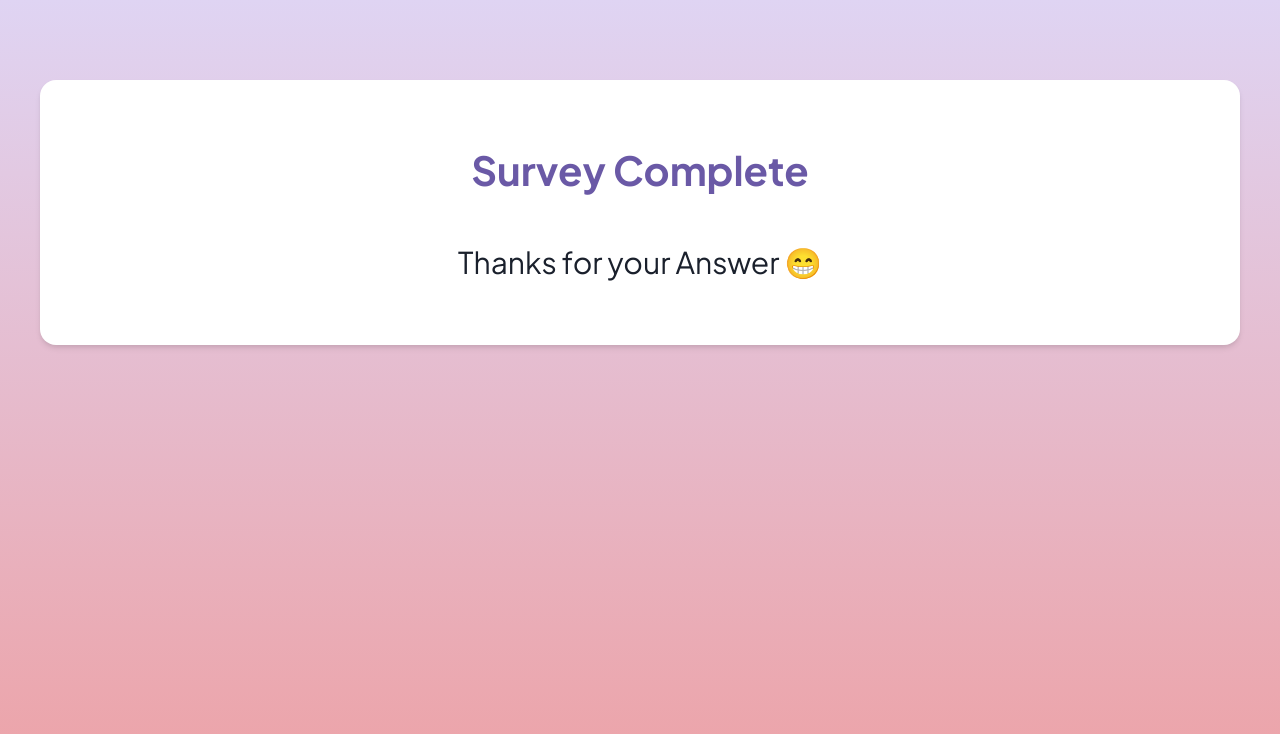
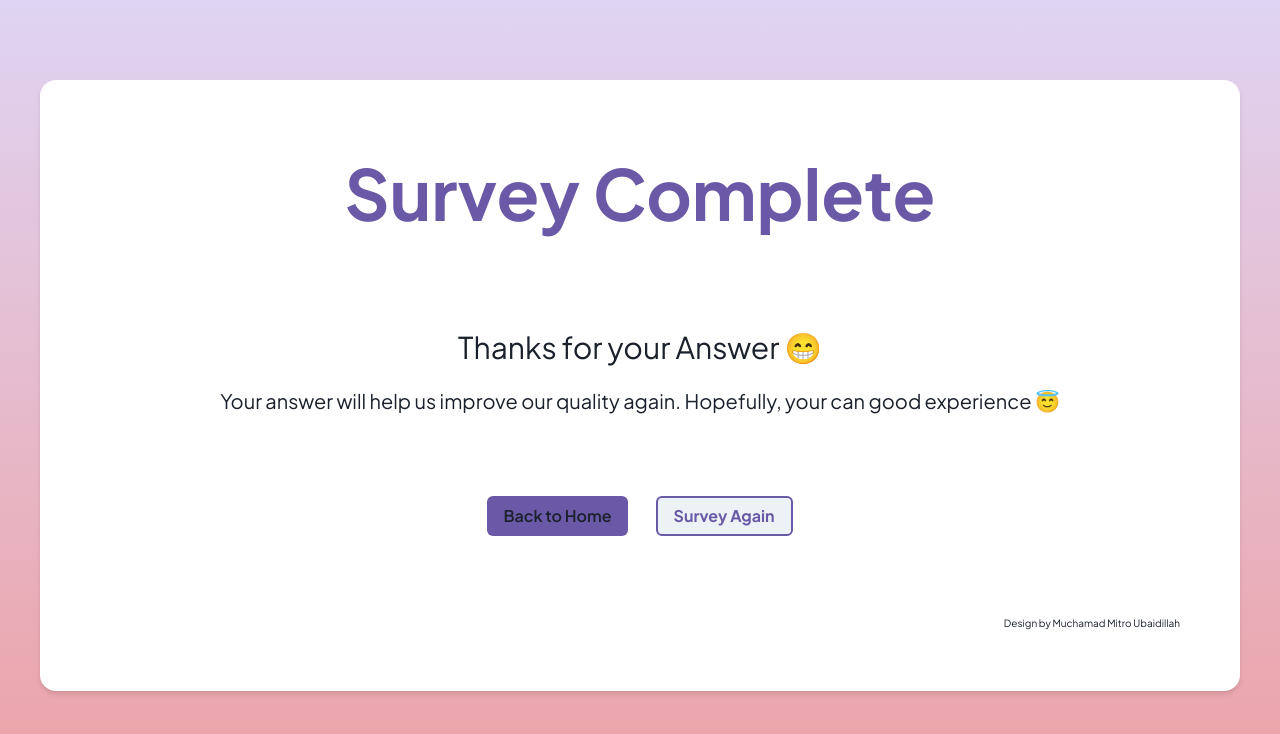
Before and after one commit to mitro-ubaidillah/survey-app, a React (Vite) app: page /complete in a window 1280 px wide. Shown: the top 734 px of the page. Built offline with nearby package versions, Linux system fonts and the light colour scheme.

Commit message:
initial and set complete page

```diff
--- a/src/components/ButtonQuestion.jsx
+++ b/src/components/ButtonQuestion.jsx
@@ -1,7 +1,7 @@
 import { Button } from '@chakra-ui/button';
 import React from 'react';
 
-const ButtonQuestion = ({ name, to, ...props }) => {
+const ButtonQuestion = ({ name, ...props }) => {
     return (
         <Button
             {...props}
--- a/src/features/questionSlice.jsx
+++ b/src/features/questionSlice.jsx
@@ -15,9 +15,15 @@ export const questionSlice = createSlice({
             Cookies.set('quests', JSON.stringify(state));
             Cookies.set('questNumber', newQuest.id);
             Cookies.set('currentAnswer', newQuest.answer);
+        },
+        destroyQuests: (state, action) => {
+            state = [];
+            Cookies.remove('quests');
+            Cookies.remove('currentAnswer');
+            Cookies.remove('currentNumber');
         }
     }
 })
 
-export const { addQuests } = questionSlice.actions;
+export const { addQuests, destroyQuests } = questionSlice.actions;
 export default questionSlice.reducer;
--- a/src/pages/Complete.jsx
+++ b/src/pages/Complete.jsx
@@ -2,8 +2,26 @@ import React from 'react';
 import Layout from '../components/Layout';
 import { Box, Text } from '@chakra-ui/layout';
 import CardQuestion from '../components/CardQuestion';
+import { ButtonGroup } from '@chakra-ui/button';
+import ButtonQuestion from '../components/ButtonQuestion';
+import { useNavigate } from 'react-router';
+import { useDispatch } from 'react-redux';
+import { destroyQuests } from '../features/questionSlice';
 
 const Complete = () => {
+    const navigate = useNavigate();
+    const dispatch = useDispatch();
+
+    const backToHome = () => {
+        dispatch(destroyQuests());
+        navigate('/');
+    }
+
+    const backToSurvey = () => {
+        dispatch(destroyQuests());
+        navigate('/survey');
+    }
+
     return (
         <Layout>
             <Box
@@ -12,13 +30,54 @@ const Complete = () => {
                 <CardQuestion
                     quest={'Survey Complete'}
                     textAlign={'center'}
+                    fontSize={'70px'}
+                    mb={'20'}
                     children={
-                        <Text
-                            fontSize={'30px'}
+                        <Box
                             textAlign={'center'}
                         >
-                            Thanks for your Answer 😁
-                        </Text>
+                            <Text
+                                fontSize={'30px'}
+                                mb={'4'}
+                            >
+                                Thanks for your Answer 😁
+                            </Text>
+                            <Text
+                                fontSize={'20px'}
+                                mb={'20'}
+                            >
+                                Your answer will help us improve our quality again. Hopefully, your can good experience 😇
+                            </Text>
+                            <ButtonGroup
+                                mb={'20'}
+                                color={'white'}
+                                gap={'5'}
+                            >
+                                <ButtonQuestion
+                                    bg={'btn.primary'}
+                                    _hover={{ bg: 'btn.secondary' }}
+                                    name={'Back to Home'}
+                                    onClick={backToHome}
+                                />
+                                <ButtonQuestion
+                                    border={'2px'}
+                                    borderColor={'btn.primary'}
+                                    color={'btn.primary'}
+                                    fontWeight={'700'}
+                                    _hover={{ bg:'btn.primary', color:'white' }}
+                                    name={'Survey Again'}
+                                    onClick={backToSurvey}
+                                />
+                            </ButtonGroup>
+                            <Box>
+                                <Text
+                                    textAlign={'right'}
+                                    fontSize={'10'}
+                                >
+                                    Design by Muchamad Mitro Ubaidillah
+                                </Text>
+                            </Box>
+                        </Box>
                     }
                 />
             </Box>
```
